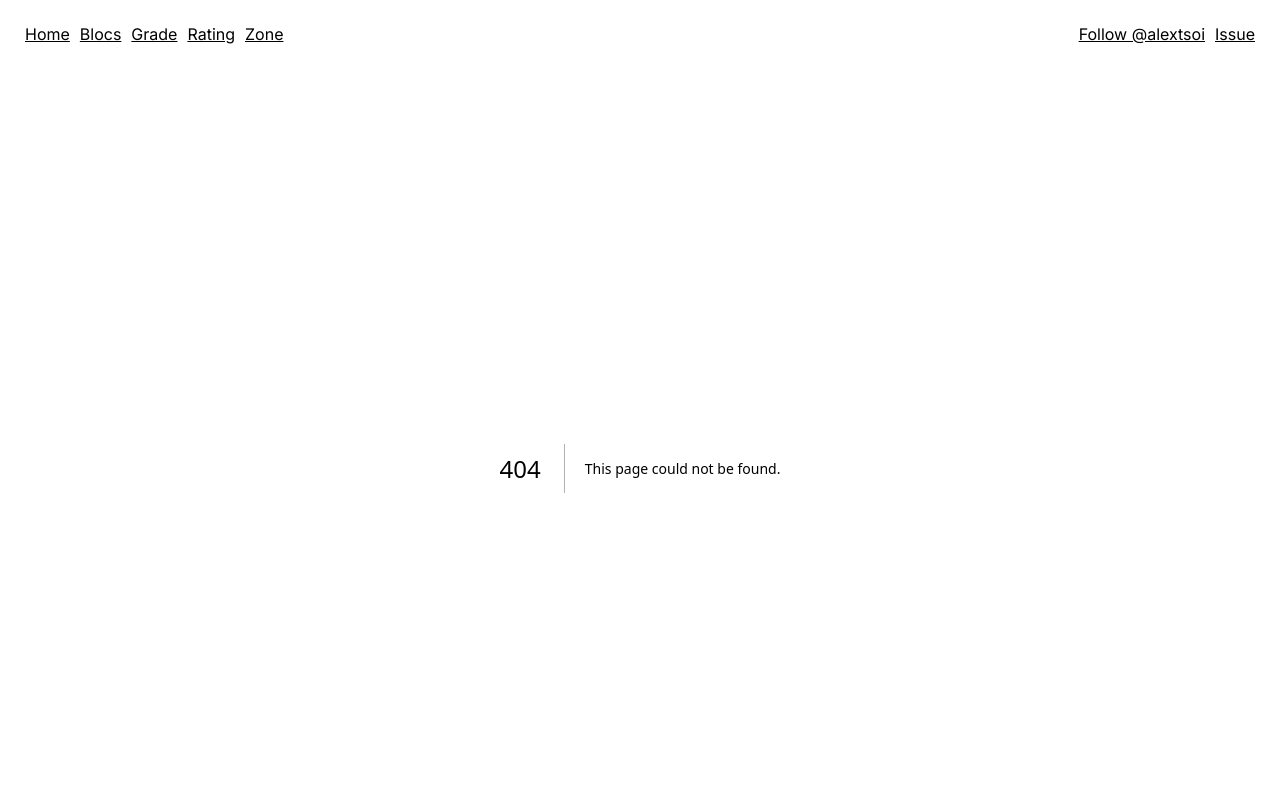
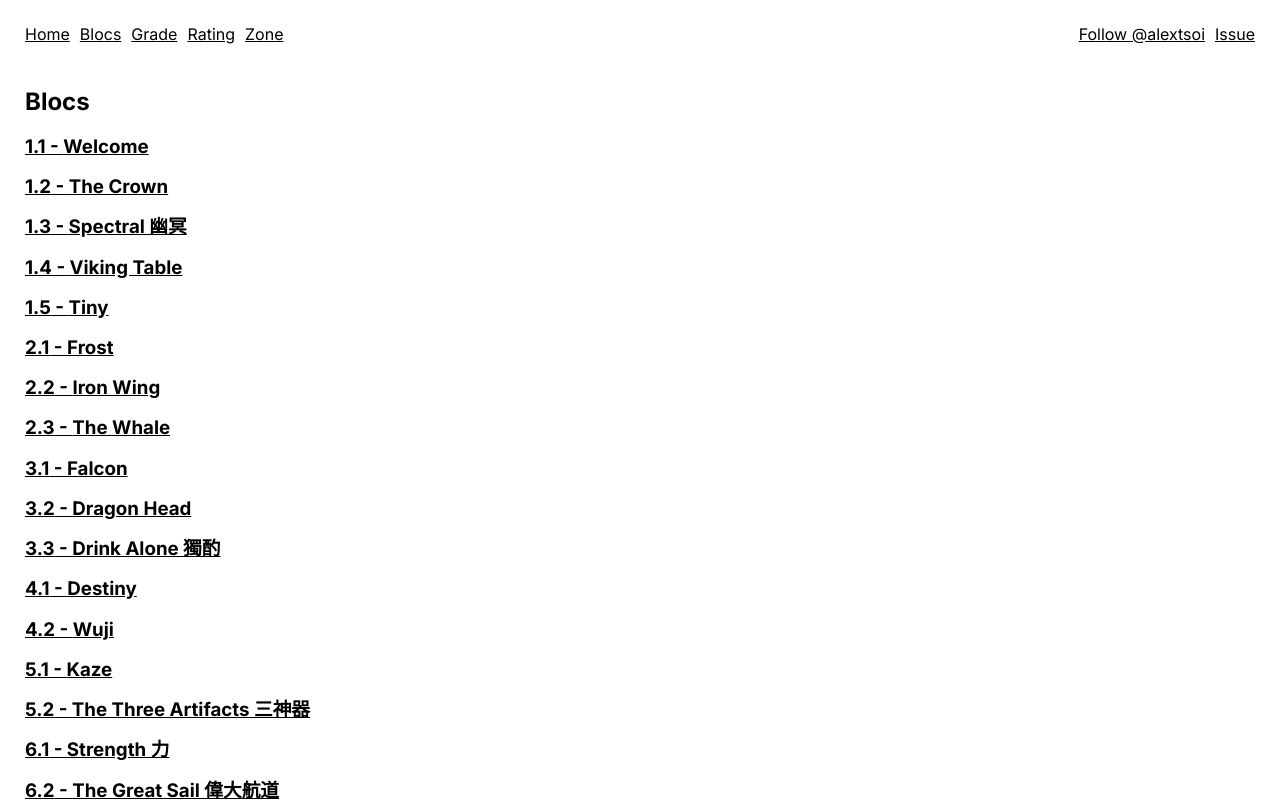
Before and after one commit to alextsoi/2310-crags-hk, a Next.js app: page /blocs in a window 1280 px wide. Before the commit this address had no page. Shown: the top 801 px of the page. Built offline with nearby package versions, Linux system fonts and the light colour scheme.

Commit message:
updated the blocs

```diff
--- /dev/null
+++ b/app/blocs/page.js
@@ -0,0 +1,20 @@
+import styles from '@/app/page.module.scss'
+import routes from '@/app/data/routes.json'
+import blocs from '@/app/data/blocs.json'
+import Link from 'next/link'
+
+export default function Home() {
+    const ratingText = ['', '*', '**', '***']
+    return (
+        <main className={styles.main}>
+            <div className="container">
+                <h2>Blocs</h2>
+                {blocs.data.map((bloc) => {
+                    return <section className={styles.bloc}>
+                        <h3><Link href={`/bloc/${bloc.slug}`}>{bloc.id} - {bloc.name}</Link></h3>
+                    </section>;
+                })}
+            </div>
+        </main>
+    )
+}
--- a/app/layout.js
+++ b/app/layout.js
@@ -36,7 +36,7 @@ export default function RootLayout({ children }) {
         <footer>
           <div className="container">
             feel free to create issue / pull request on my repo
-            <br/>- By alex
+            <br />- By alex
           </div>
         </footer>
       </body>
```
Also changed, not shown: app/page.js (indentation only).
